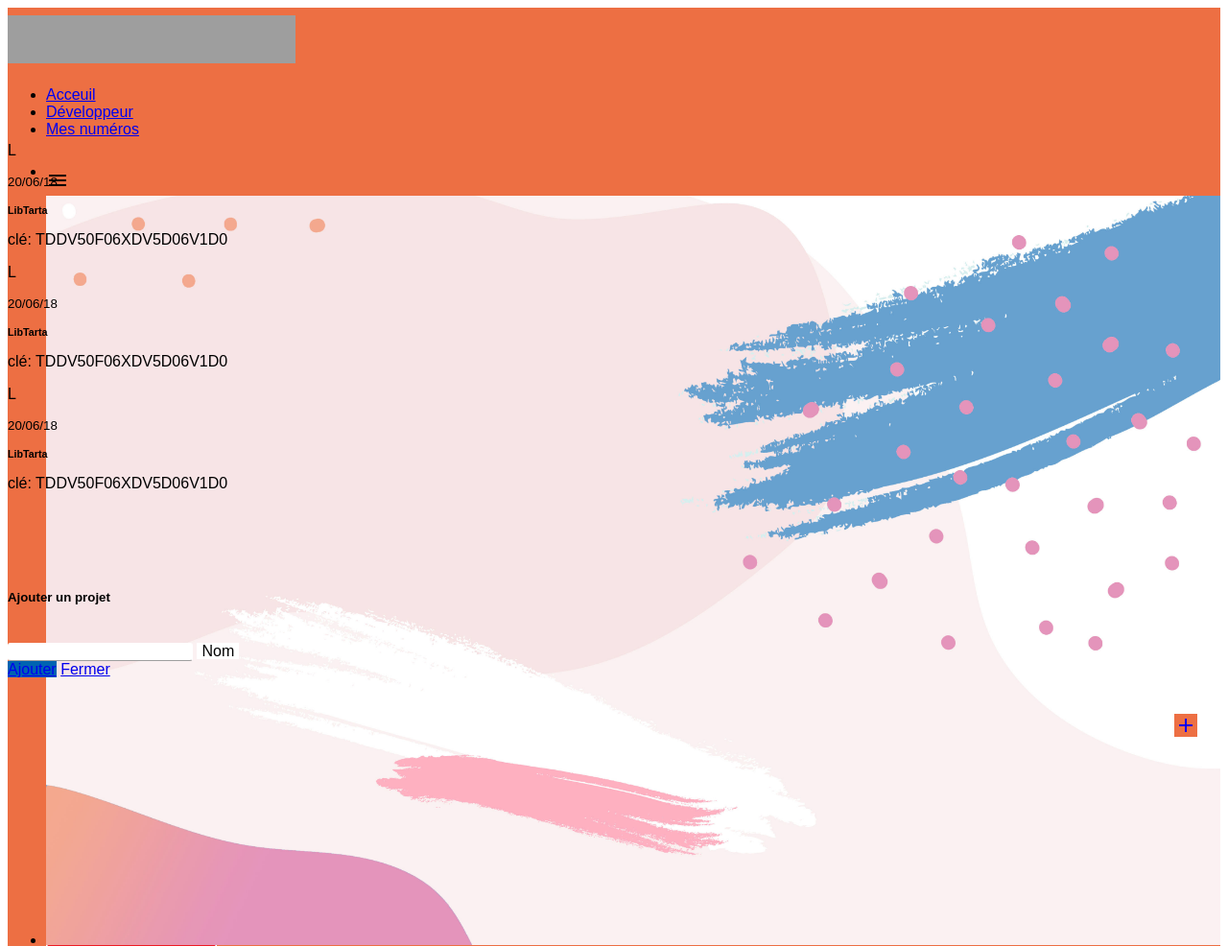
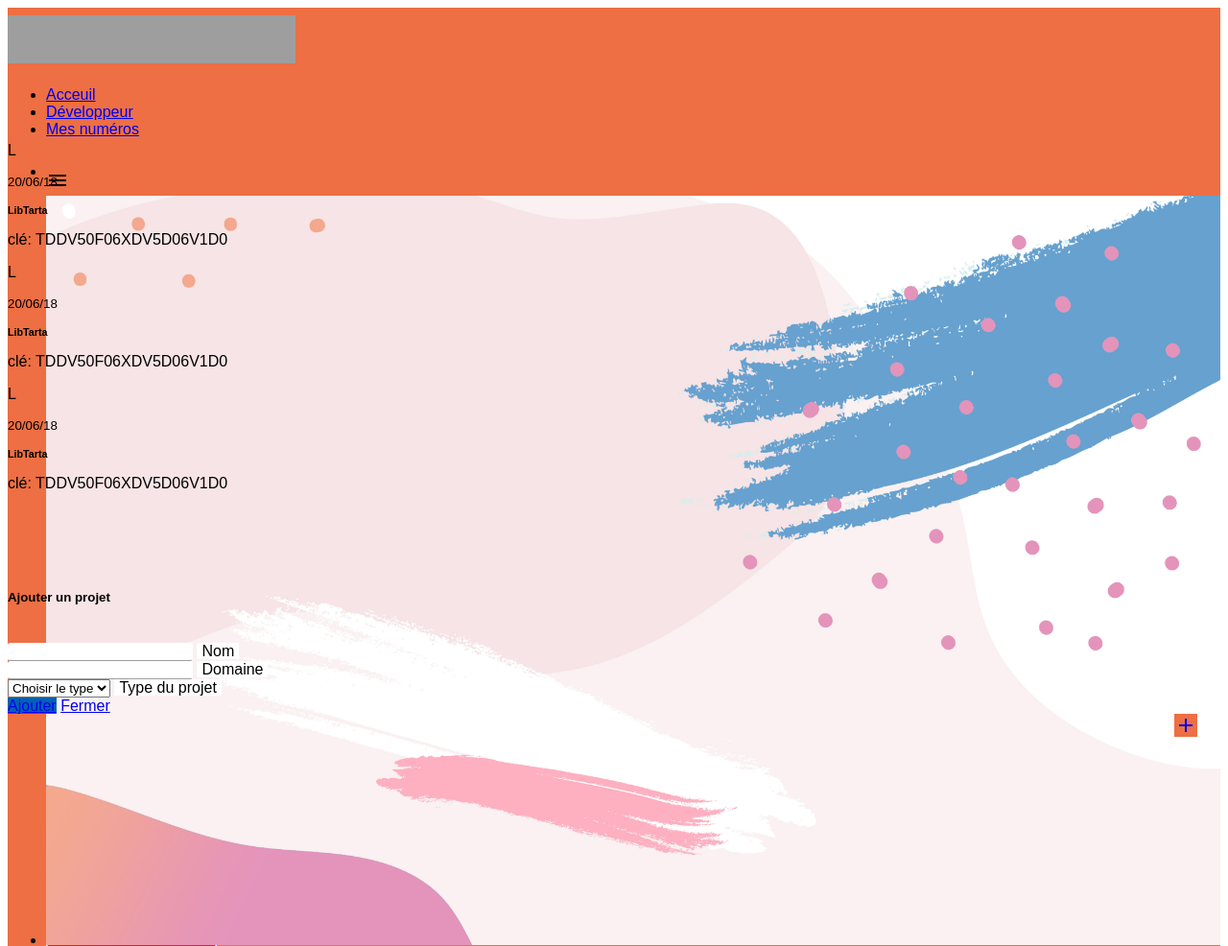
Before and after one commit to digitale-sense/mobile.yetupay, a PHP site: page /dev-project.php in a window 1280 px wide. Shown: the top 986 px of the page at 96% size. Run offline with PHP 8.4, Linux system fonts and the light colour scheme; grey boxes are pictures that could not be loaded.

Commit message:
Update dev-project

```diff
--- a/view/page/dev-project.php
+++ b/view/page/dev-project.php
@@ -69,6 +69,21 @@
                         <input id="name" type="text">
                         <label for="name">Nom</label>
                     </div>
+                    <div class="input-field col s12 m8 offset-m2">
+                        <input id="domaine" type="text">
+                        <label for="domaine">Domaine</label>
+                    </div>
+                    <div class="input-field col s12">
+                        <select>
+                            <option value="" disabled selected>Choisir le type</option>
+                            <option value="w">Web</option>
+                            <option value="m">Mobile</option>
+                            <option value="d">Desktop</option>
+                            <option value="i">IoT</option>
+                            </select>
+                        <label>Type du projet</label>
+                    </div>
+
                 </div>
                 <div class="row">
                     <div class="col s12">
@@ -83,5 +98,5 @@
 <script src="../asset/js/sidenav-initer.js"></script>
 <script src="../asset/js/modal-initer.js"></script>
 <script src="../asset/js/dropdown-initer.js"></script>
-
+<script src="../asset/js/select-initer.js"></script>
 </html>
```
